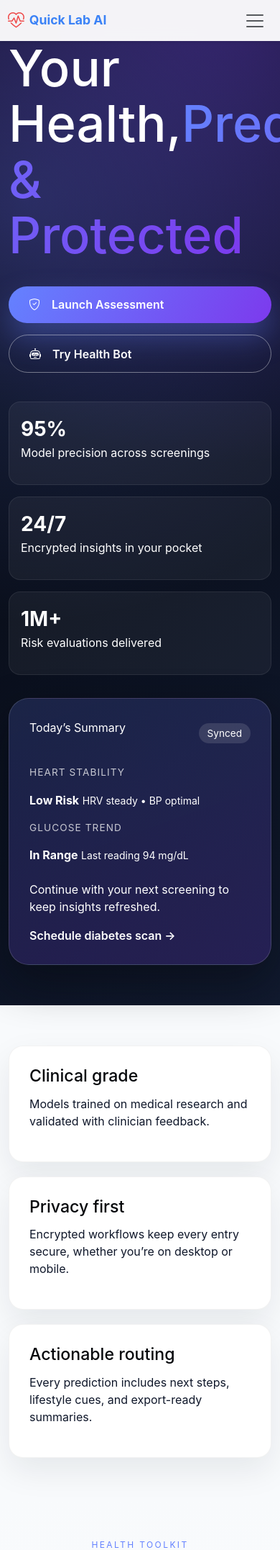
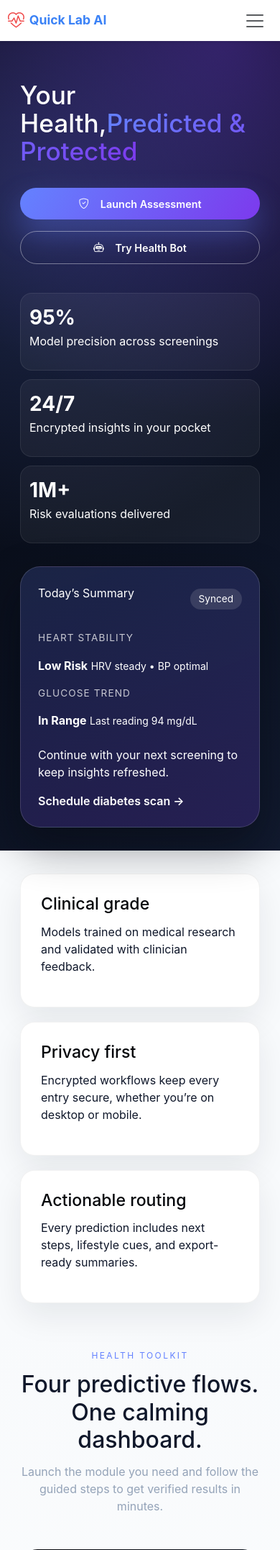
Before and after one commit to Biswajit704497/Know_Your_Health_MLModel, a Flask app: page / in a window 390 px wide; the page is wider, and only the part inside the window is pictured. Shown: the top 2154 px of that part at 72% size. Run offline with Flask 3, Linux system fonts and the light colour scheme; parts of the project's set-up code (start-up, migrations or seed data) failed here and were passed over; some libraries are stand-ins or nearby versions.

Commit message:
responsive home page bug fix

```diff
--- a/static/CSS/home.css
+++ b/static/CSS/home.css
@@ -47,9 +47,12 @@ body {
 }
 
 .hero__title {
-    font-size: 4.4rem;
+    font-size: clamp(2.2rem, 6vw, 4.4rem);
     line-height: 1.1;
     margin-bottom: 1.25rem;
+    margin-top: 3rem;
+    word-wrap: break-word;
+    overflow-wrap: break-word;
 }
 
 .hero__title span {
@@ -60,8 +63,9 @@ body {
 }
 
 .hero__subtitle {
-    font-size: 1.1rem;
+    font-size: clamp(0.95rem, 2.5vw, 1.1rem);
     color: rgba(255, 255, 255, 0.8);
+    line-height: 1.5;
 }
 
 .hero__actions {
@@ -74,12 +78,15 @@ body {
 .hero__cta,
 .hero__ghost {
     border-radius: 999px;
-    padding: 0.85rem 1.75rem;
+    padding: clamp(0.7rem, 2vw, 0.85rem) clamp(1.25rem, 4vw, 1.75rem);
     font-weight: 600;
     display: inline-flex;
     align-items: center;
+    justify-content: center;
     gap: 0.5rem;
+    font-size: clamp(0.9rem, 2vw, 1rem);
     transition: transform 0.3s ease, box-shadow 0.3s ease;
+    white-space: nowrap;
 }
 
 .hero__cta {
@@ -126,13 +133,14 @@ body {
 .hero-card {
     width: 100%;
     max-width: 420px;
-    padding: 2rem;
+    padding: clamp(1.5rem, 4vw, 2rem);
     border-radius: 1.75rem;
     background: linear-gradient(160deg, rgba(100, 130, 255, 0.18), rgba(124, 58, 237, 0.2));
     border: 1px solid rgba(255, 255, 255, 0.15);
     backdrop-filter: blur(10px);
     box-shadow: 0 25px 60px rgba(5, 7, 11, 0.45);
     color: var(--white);
+    margin: 0 auto;
 }
 
 .hero-card header {
@@ -404,23 +412,66 @@ body {
 }
 
 @media (max-width: 768px) {
+    .hero {
+        padding: clamp(2rem, 5vw, 3.5rem) 1rem;
+    }
+
+    .hero-grid {
+        grid-template-columns: 1fr;
+    }
+
+    .hero__body {
+        max-width: 100%;
+    }
+
     .hero__actions {
         flex-direction: column;
+        width: 100%;
     }
-    .hero-card {
-        padding: 1.75rem;
+
+    .hero__cta,
+    .hero__ghost {
+        width: 100%;
     }
+
     .cta-card {
         flex-direction: column;
         align-items: flex-start;
     }
+
+    .hero__metrics {
+        grid-template-columns: repeat(2, 1fr);
+    }
 }
 
 @media (max-width: 576px) {
+    .hero {
+        padding: 2rem 1rem;
+    }
+
+    .hero__title {
+        margin-top: 1.5rem;
+    }
+
+    .hero__metric {
+        padding: 0.75rem;
+    }
+
     .hero__metrics {
         grid-template-columns: 1fr;
+        gap: 0.75rem;
     }
+
     .service-card {
-        padding: 1.5rem;
+        padding: 1.25rem;
+        min-height: auto;
+    }
+
+    .section {
+        padding: clamp(2rem, 4vw, 3.5rem) 1rem;
+    }
+
+    .eyebrow {
+        font-size: 0.7rem;
     }
 }
--- a/static/CSS/navbar.css
+++ b/static/CSS/navbar.css
@@ -5,6 +5,9 @@
     backdrop-filter: blur(10px);
     box-shadow: 0 2px 20px rgba(0, 0, 0, 0.08);
     transition: all 0.3s ease;
+    position: sticky;
+    top: 0;
+    z-index: 1030;
 }
 
 .navbar.scrolled {
@@ -215,8 +218,12 @@
     }
 
     .nav-link {
-        font-size: 0.95rem;
-        padding: 0.65rem 1.25rem !important;
+        font-size: 0.9rem;
+        padding: 0.55rem 1rem !important;
+    }
+
+    .navbar .container {
+        padding: 0 0.75rem;
     }
 }
 
```
